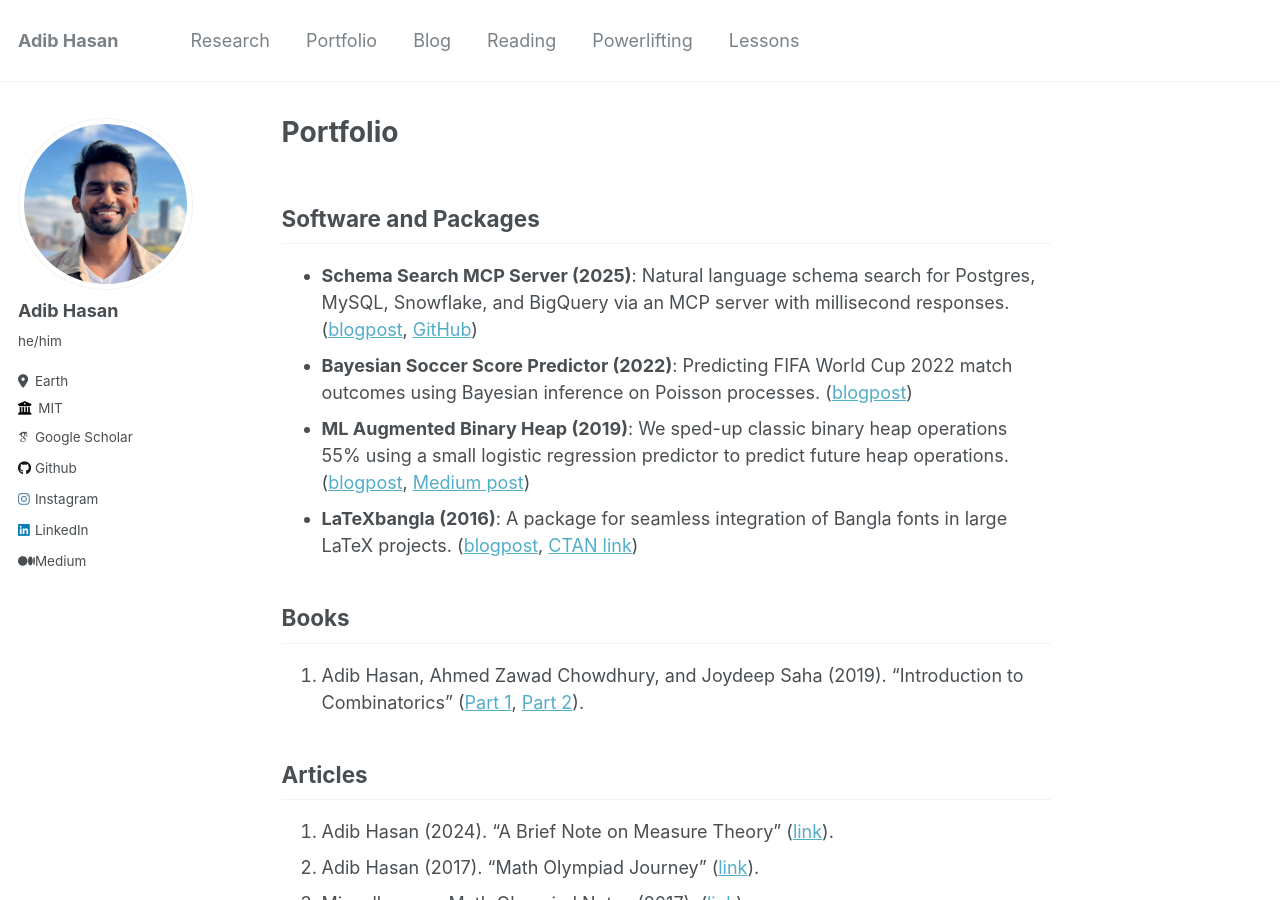
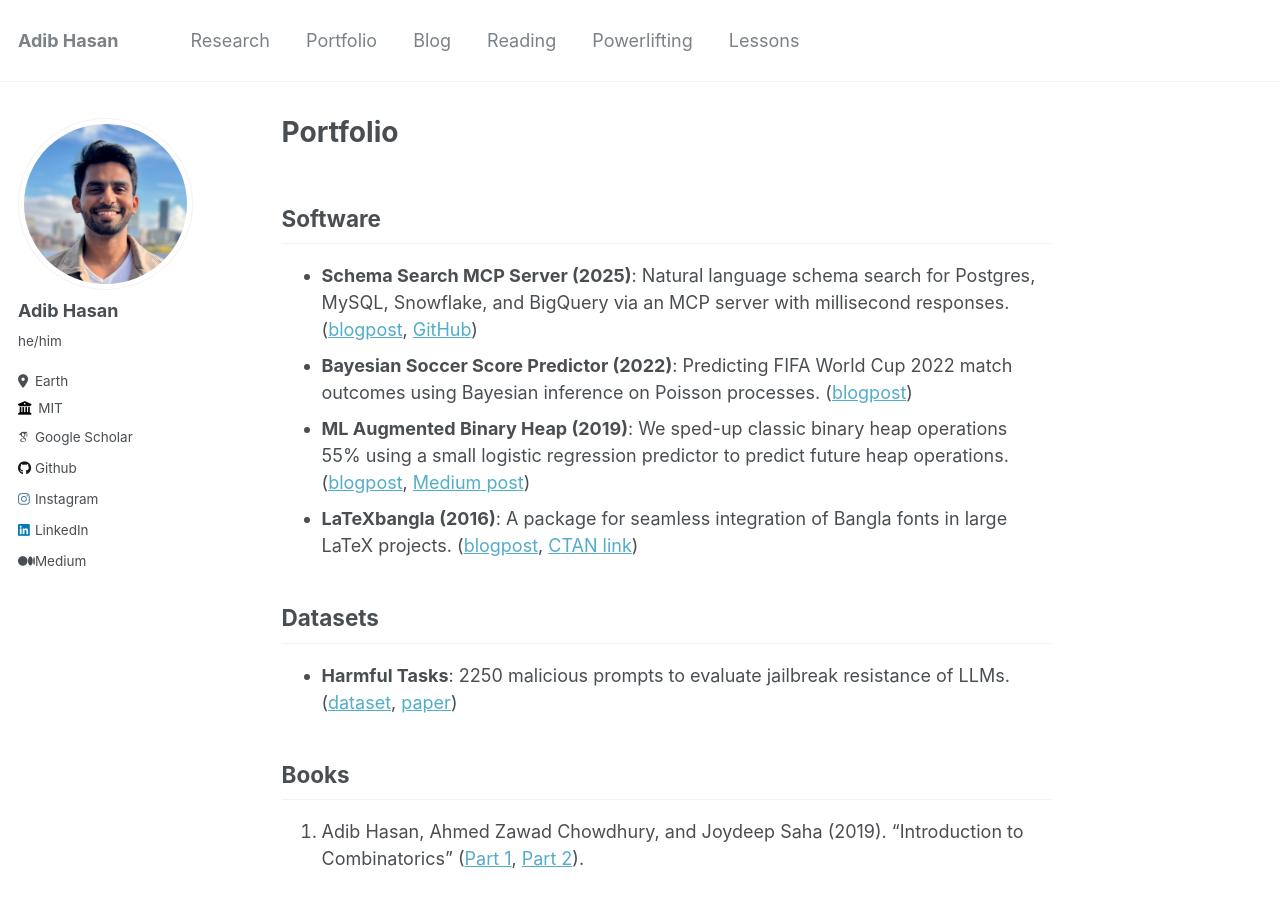
Before and after one commit to Neehan/neehan.github.io, a Jekyll site: the page built from _pages/portfolio.md, in a window 1280 px wide and 900 px high. Built offline with Jekyll 4.4.1, drawn with Linux system fonts in a browser that asks for light colours; some web fonts are replaced.

Commit message:
Update portfolio.md

```diff
--- a/_pages/portfolio.md
+++ b/_pages/portfolio.md
@@ -4,11 +4,14 @@ title: "Portfolio"
 author_profile: true
 ---
 
-## Software and Packages
+## Software
 * **Schema Search MCP Server (2025)**: Natural language schema search for Postgres, MySQL, Snowflake, and BigQuery via an MCP server with millisecond responses. ([blogpost](/blog/schema-search/), [GitHub](https://github.com/Neehan/schema-search))
 * **Bayesian Soccer Score Predictor (2022)**: Predicting FIFA World Cup 2022 match outcomes using Bayesian inference on Poisson processes. ([blogpost](/blog/bayesian-soccer-score/))
 * **ML Augmented Binary Heap (2019)**: We sped-up classic binary heap operations 55% using a small logistic regression predictor to predict future heap operations. ([blogpost](/blog/ml-augmented-heap/), [Medium post](https://medium.com/@thankful_rose_ferret_864/how-we-sped-up-the-binary-heap-with-machine-learning-e10b3204e4e6))
 * **LaTeXbangla (2016)**: A package for seamless integration of Bangla fonts in large LaTeX projects. ([blogpost](/blog/latexbangla/), [CTAN link](https://ctan.org/pkg/latexbangla?lang=en))
+
+## Datasets
+* **Harmful Tasks**: 2250 malicious prompts to evaluate jailbreak resistance of LLMs. ([dataset](https://huggingface.co/datasets/notadib/harmful-tasks), [paper](https://arxiv.org/abs/2401.10862))
 
 ## Books
 1. Adib Hasan, Ahmed Zawad Chowdhury, and Joydeep Saha (2019). "Introduction to Combinatorics" ([Part 1](https://www.rokomari.com/book/180324/combinatorics-hatekhori-1st-part), [Part 2](https://www.rokomari.com/book/180324/combinatorics-hatekhori-2nd-part)).
```
